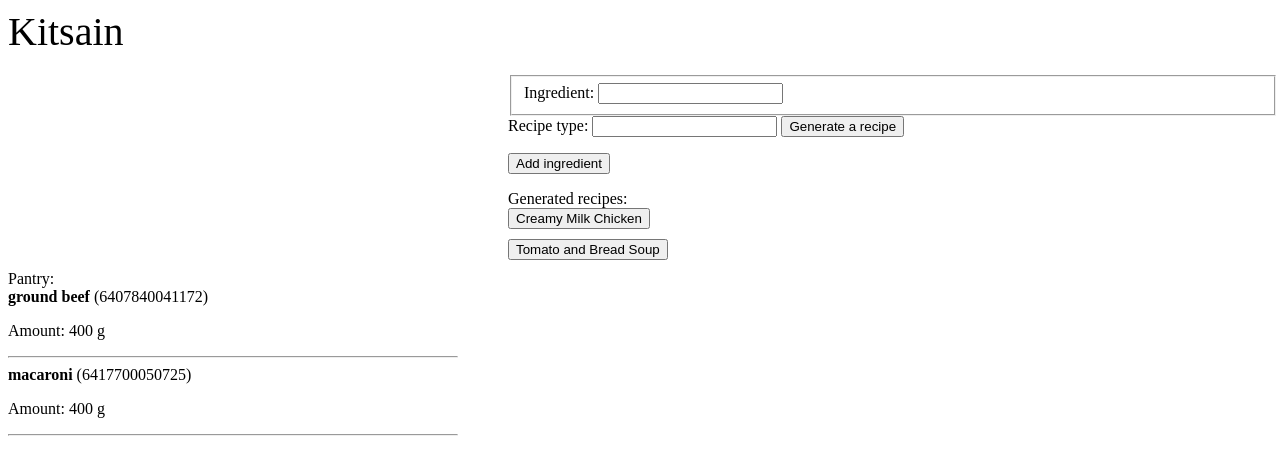
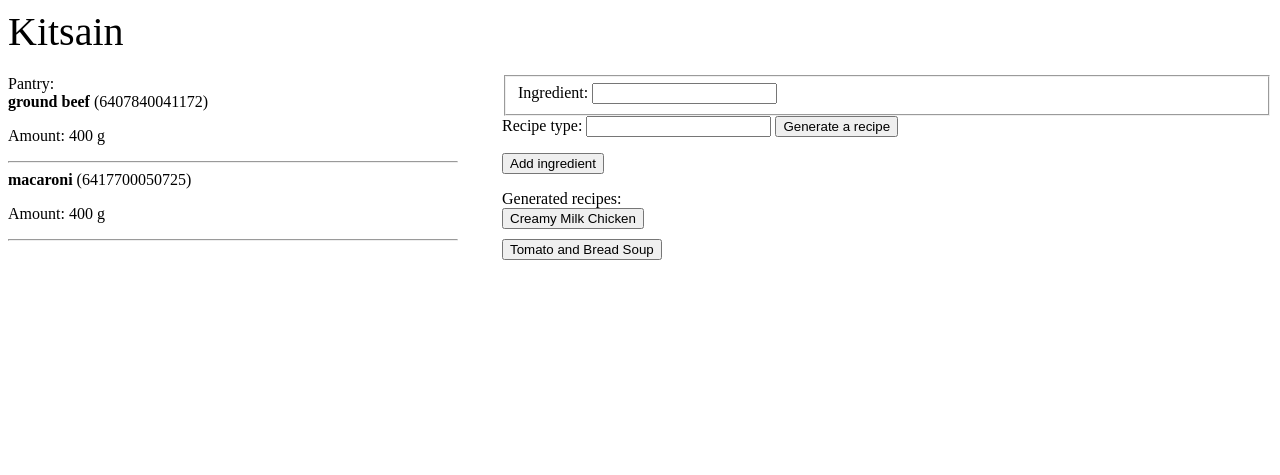
Before and after one commit to ohtuprojektiryhma/kitsain, a Flask app: page /frontend in a window 1280 px wide. Shown: the top 475 px of the page. Run offline with Flask 3, Linux system fonts and the light colour scheme; some libraries are stand-ins or nearby versions.

Commit message:
stylize frontend

```diff
--- a/src/templates/generate_recipe.html
+++ b/src/templates/generate_recipe.html
@@ -17,7 +17,7 @@
 
   .right-side {
     position: relative;
-    left: 500px;
+    float: right;
     width: 770px;
   }
 </style>
```
